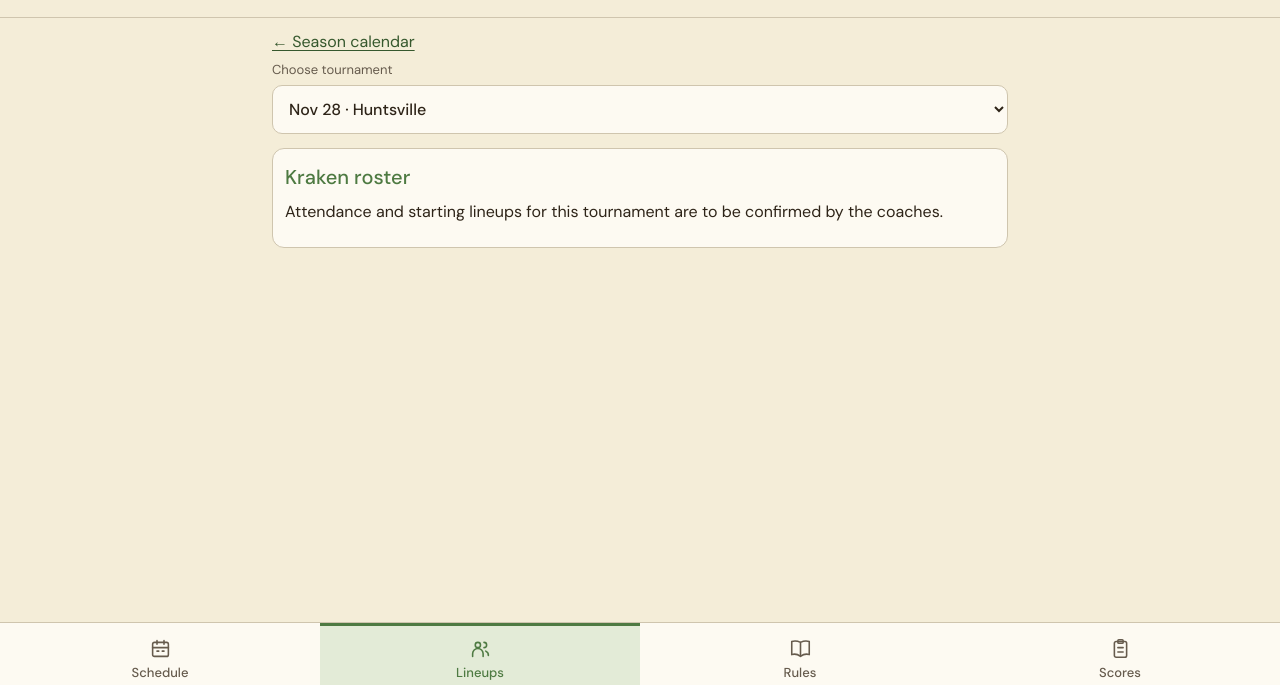
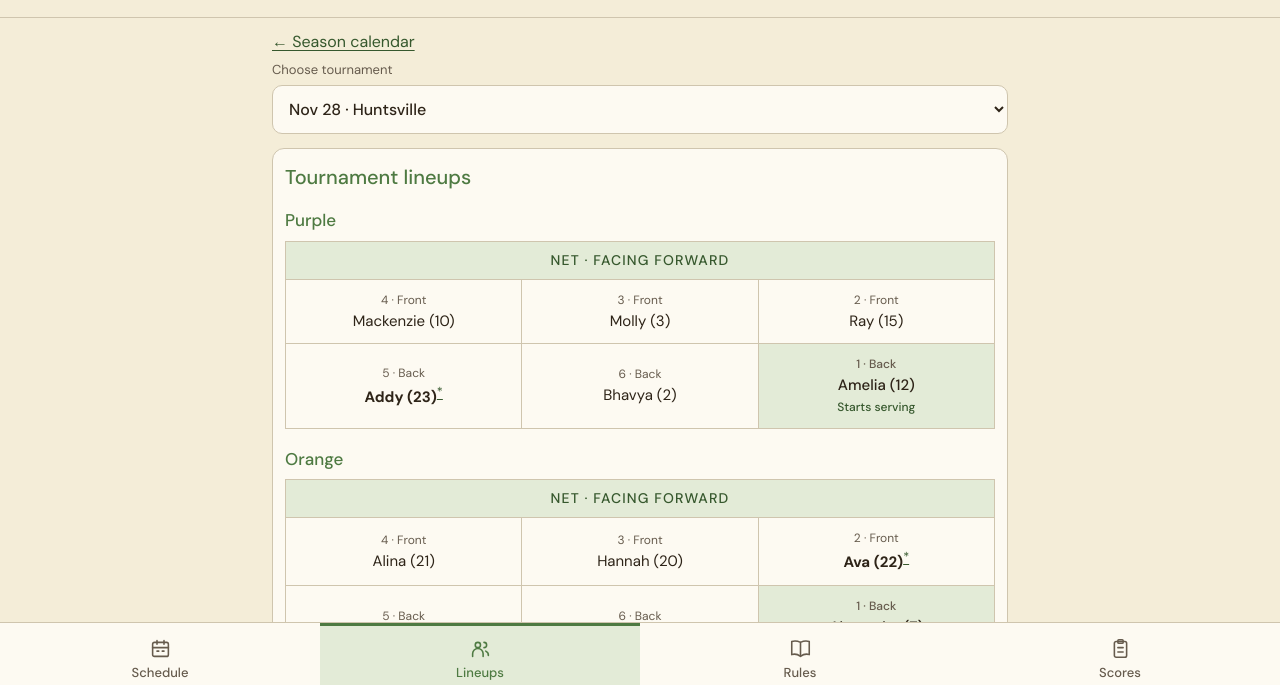
Before and after one commit to itao/itao.github.io, a plain HTML site: page kraken2026/1128/index.html in a window 1280 px wide. Both pictures are taken after a click on the tab "Lineups". Shown: the part 107-792 px from the top of the page. Drawn offline with Linux system fonts and the light colour scheme.

Commit message:
Add Huntsville Kraken lineups and jersey numbers

```diff
--- a/kraken2026/1128/index.html
+++ b/kraken2026/1128/index.html
@@ -90,7 +90,55 @@
   </section>
 
   <!-- ============ ROSTER TAB ============ -->
-  <section id="tab-roster" role="tabpanel" aria-labelledby="btn-roster" hidden><div class="card"><h2>Kraken roster</h2><p>Attendance and starting lineups for this tournament are to be confirmed by the coaches.</p></div></section>
+  <section id="tab-roster" role="tabpanel" aria-labelledby="btn-roster" hidden>
+    <div class="card">
+      <h2>Tournament lineups</h2>
+      <h3>Purple</h3>
+      <table class="court" aria-label="Purple lineup">
+        <tr><th class="net" colspan="3">NET · FACING FORWARD</th></tr>
+        <tr>
+          <td><span class="position">4 · Front</span>Mackenzie (10)</td>
+          <td><span class="position">3 · Front</span>Molly (3)</td>
+          <td><span class="position">2 · Front</span>Ray (15)</td>
+        </tr>
+        <tr>
+          <td><span class="position">5 · Back</span><strong>Addy (23)</strong><sup><a href="#huntsville-captains" aria-label="Tournament captain">*</a></sup></td>
+          <td><span class="position">6 · Back</span>Bhavya (2)</td>
+          <td class="server"><span class="position">1 · Back</span>Amelia (12)<span class="server-label">Starts serving</span></td>
+        </tr>
+      </table>
+      <h3>Orange</h3>
+      <table class="court" aria-label="Orange lineup">
+        <tr><th class="net" colspan="3">NET · FACING FORWARD</th></tr>
+        <tr>
+          <td><span class="position">4 · Front</span>Alina (21)</td>
+          <td><span class="position">3 · Front</span>Hannah (20)</td>
+          <td><span class="position">2 · Front</span><strong>Ava (22)</strong><sup><a href="#huntsville-captains" aria-label="Tournament captain">*</a></sup></td>
+        </tr>
+        <tr>
+          <td><span class="position">5 · Back</span>Laveah (14)</td>
+          <td><span class="position">6 · Back</span>Allie (5)</td>
+          <td class="server"><span class="position">1 · Back</span>Alexandra (7)<span class="server-label">Starts serving</span></td>
+        </tr>
+      </table>
+      <h3>Black</h3>
+      <p>Third-set lineup to be decided.</p>
+      <table class="court" aria-label="Black lineup">
+        <tr><th class="net" colspan="3">NET · FACING FORWARD</th></tr>
+        <tr>
+          <td><span class="position">4 · Front</span></td>
+          <td><span class="position">3 · Front</span></td>
+          <td><span class="position">2 · Front</span></td>
+        </tr>
+        <tr>
+          <td><span class="position">5 · Back</span></td>
+          <td><span class="position">6 · Back</span></td>
+          <td><span class="position">1 · Back</span></td>
+        </tr>
+      </table>
+      <p class="hint" id="huntsville-captains">* Tournament captains</p>
+    </div>
+  </section>
 
   <!-- ============ RULES TAB ============ -->
   <section id="tab-rules" role="tabpanel" aria-labelledby="btn-rules" hidden>
```
